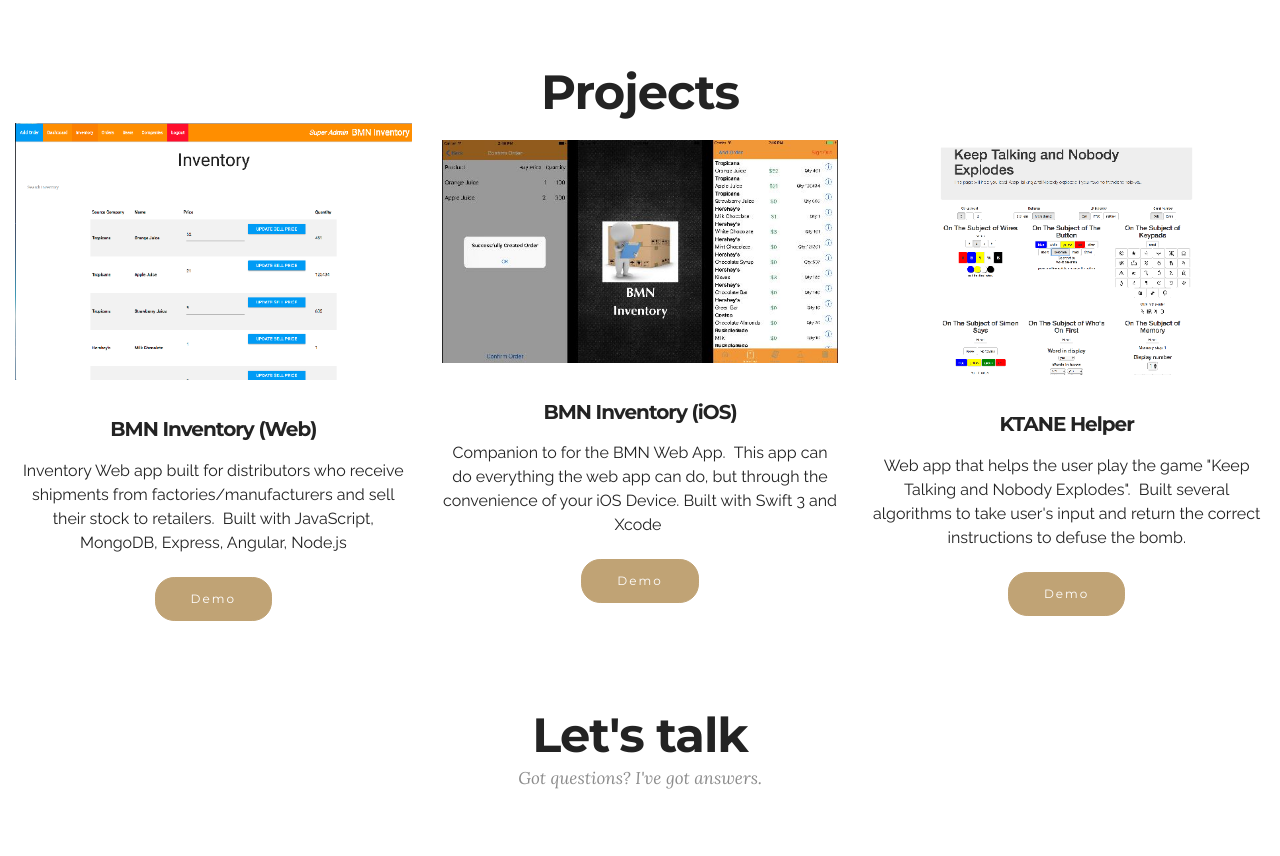
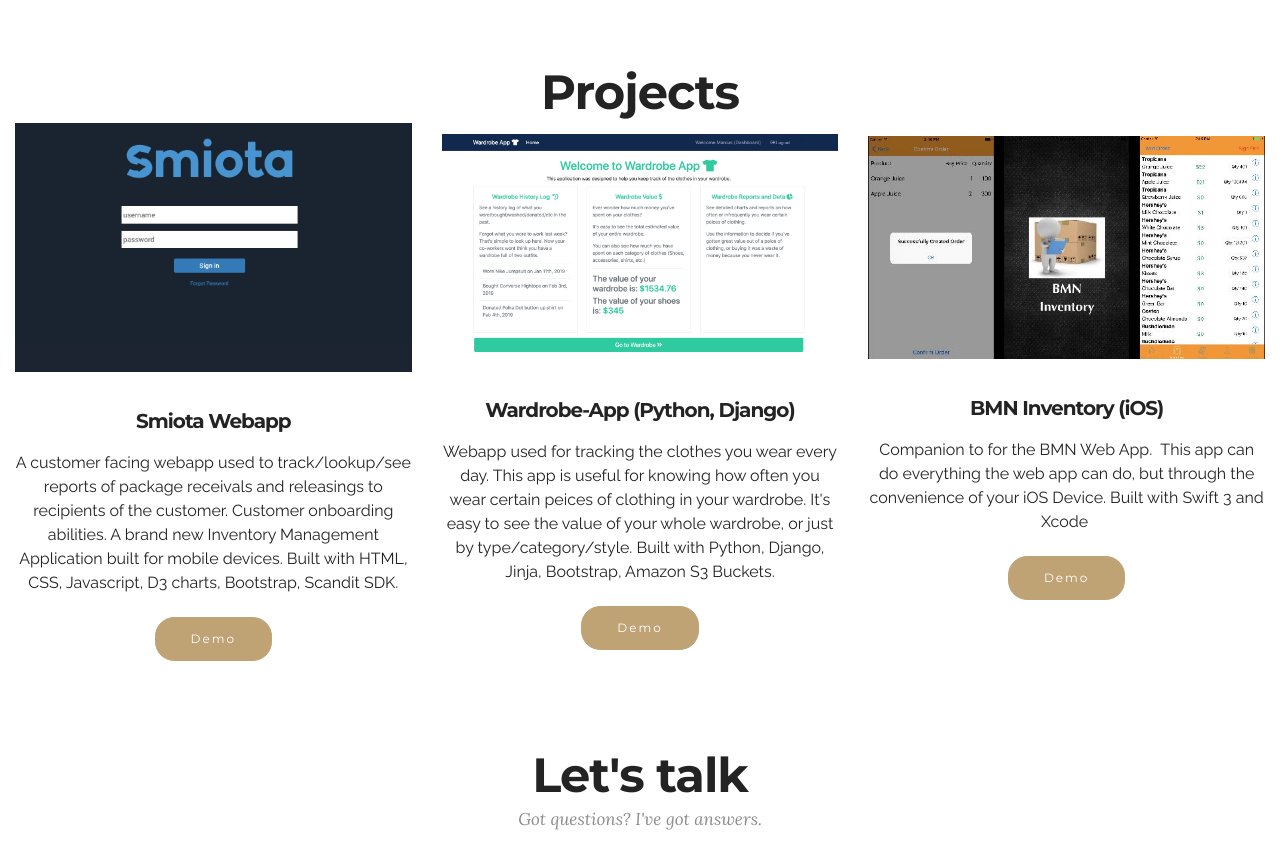
Before and after one commit to MSakoda/msakoda.github.io, a plain HTML site: page index.html in a window 1280 px wide. Shown: the part 1640-2496 px from the top of the page. Drawn offline with Linux system fonts and the light colour scheme.

Commit message:
updated projects secion

```diff
--- a/index.html
+++ b/index.html
@@ -214,12 +214,26 @@
         <div class="mbr-cards-col col-xs-12 col-lg-4" style="padding-top: 0px; padding-bottom: 40px;">
             <div class="container">
               <div class="card cart-block">
-                  <div class="card-img"><img src="assets/images/screen-shot-2017-04-17-at-2-600x389.png" class="card-img-top"></div>
+                  <div class="card-img"><img src="assets/images/smiota-login.png" class="card-img-top"></div>
                   <div class="card-block">
-                    <h4 class="card-title">BMN Inventory (Web)</h4>
+                    <h4 class="card-title">Smiota Webapp</h4>
                     <h5 class="card-subtitle"></h5>
-                    <p class="card-text">Inventory Web app built for distributors who receive shipments from factories/manufacturers and sell their stock to retailers. &nbsp;Built with JavaScript, MongoDB, Express, Angular, Node.js</p>
-                    <div class="card-btn"><a href="https://www.youtube.com/watch?v=re_fMuoGEls" class="btn btn-primary" target="_blank">Demo</a></div>
+                    <p class="card-text">A customer facing webapp used to track/lookup/see reports of package receivals and releasings to recipients of the customer.  Customer onboarding abilities.  A brand new Inventory Management Application built for mobile devices. Built with HTML, CSS, Javascript, D3 charts, Bootstrap, Scandit SDK.</p>
+                    <div class="card-btn"><a href="https://www.sevabot.com:8443/smiota/views/app/login.jsp" class="btn btn-primary" target="_blank">Demo</a></div>
+                    </div>
+                </div>
+            </div>
+        </div>
+
+        <div class="mbr-cards-col col-xs-12 col-lg-4" style="padding-top: 0px; padding-bottom: 40px;">
+            <div class="container">
+                <div class="card cart-block">
+                    <div class="card-img"><img src="assets/images/wardrobe-app-home.png" class="card-img-top"></div>
+                    <div class="card-block">
+                        <h4 class="card-title">Wardrobe-App (Python, Django)</h4>
+                        <h5 class="card-subtitle"></h5>
+                        <p class="card-text">Webapp used for tracking the clothes you wear every day.  This app is useful for knowing how often you wear certain peices of clothing in your wardrobe.  It's easy to see the value of your whole wardrobe, or just by type/category/style. Built with Python, Django, Jinja, Bootstrap, Amazon S3 Buckets.</p>
+                        <div class="card-btn"><a href="http://www.wardrobe-app.com/" class="btn btn-primary" target="_blank">Demo</a></div>
                     </div>
                 </div>
             </div>
@@ -233,19 +247,6 @@
                         <h5 class="card-subtitle"></h5>
                         <p class="card-text">Companion to for the BMN Web App. &nbsp;This app can do everything the web app can do, but through the convenience of your iOS Device. Built with Swift 3 and Xcode&nbsp;</p>
                         <div class="card-btn"><a href="https://www.youtube.com/watch?v=E2ZyaV9_3yc" class="btn btn-primary" target="_blank">Demo</a></div>
-                    </div>
-                </div>
-            </div>
-        </div>
-        <div class="mbr-cards-col col-xs-12 col-lg-4" style="padding-top: 0px; padding-bottom: 40px;">
-            <div class="container">
-                <div class="card cart-block">
-                    <div class="card-img"><img src="assets/images/screen-shot-2017-04-18-at-2-600x375.png" class="card-img-top"></div>
-                    <div class="card-block">
-                        <h4 class="card-title">KTANE Helper</h4>
-                        <h5 class="card-subtitle"></h5>
-                        <p class="card-text">Web app that helps the user play the game "Keep Talking and Nobody Explodes". &nbsp;Built several algorithms to take user's input and return the correct instructions to defuse the bomb.</p>
-                        <div class="card-btn"><a href="https://www.youtube.com/watch?v=o2xA5Zl2nOQ&amp;feature=youtu.be" class="btn btn-primary" target="_blank">Demo</a></div>
                     </div>
                 </div>
             </div>
```
Also changed, not shown: assets/images/smiota-login.png (added), assets/images/wardrobe-app-home.png (added).
